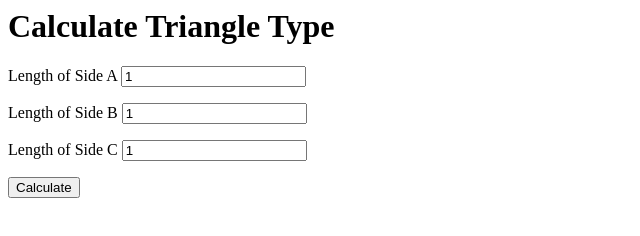
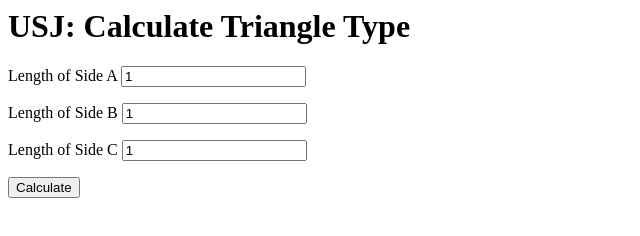
Before and after one commit to dcoloma-usj/usj-week12, a plain HTML site: page index.html in a window 1280 px wide. Shown: the whole page, without its empty margins (0-640 px from the left). Drawn offline with Linux system fonts and the light colour scheme.

Commit message:
Update index.html

```diff
--- a/index.html
+++ b/index.html
@@ -29,7 +29,7 @@
     </script>
     </head>
     <body>
-        <h1> Calculate Triangle Type </h1>
+        <h1> USJ: Calculate Triangle Type </h1>
         <p>
         Length of Side A <input name="input-a" id="input-a" value="1"> </input>
         </p>
```
